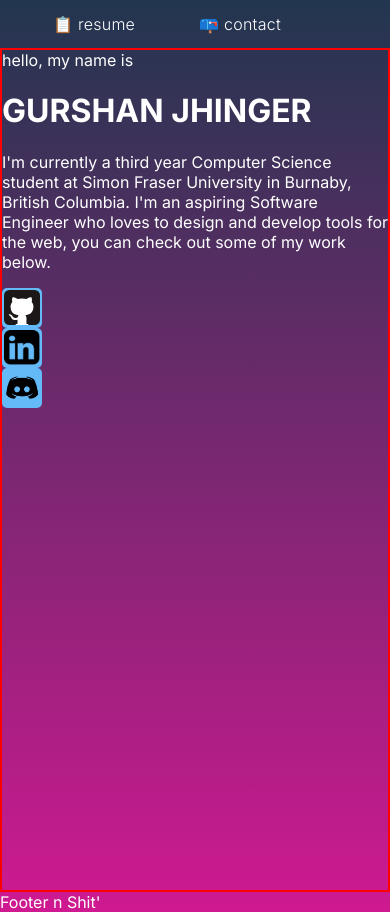
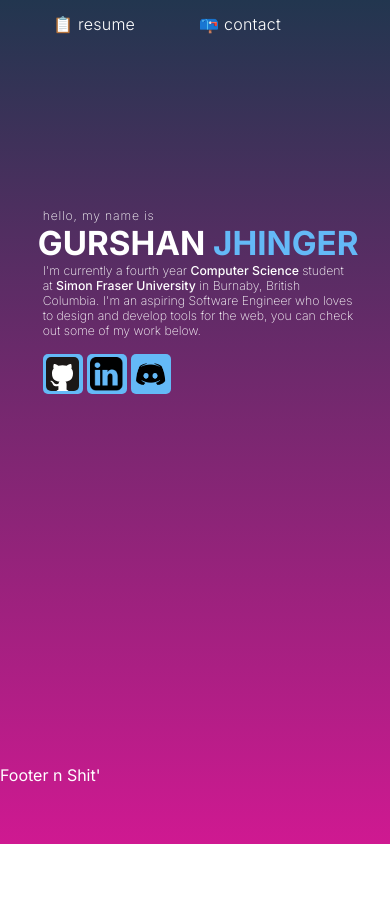
Before and after one commit to Jhinger/website, a Next.js app: page / in a window 390 px wide. After the commit the page ends 844 px from the top, so only its background shows below. Built offline with nearby package versions, Linux system fonts and the light colour scheme.

Commit message:
still need to hook up buttons, mobile responsiveness working as intended - still need to write queries for other breakpoints.

```diff
--- a/components/Button/button.module.css
+++ b/components/Button/button.module.css
@@ -2,7 +2,14 @@
 .container {
     background-color: #64B9F7;
     border-radius: 5px;
-    padding: 0.15rem;
+    padding: 0.2rem;
     height: 2.5rem;
     width: 2.5rem;
+    margin: 0 0.25rem 0 0;
 }
+
+.container:hover {
+    background-color: #CF1991;
+    transition: 0.25s;
+    cursor: pointer;
+}
--- a/components/Header/header.jsx
+++ b/components/Header/header.jsx
@@ -4,11 +4,12 @@ import styles from './header.module.css'
 const Header = () => {
     return (
         <div className={styles.container}>
+            <div className={styles.content}>
                 <div className={styles.introduction}>hello, my name is</div>
                 <h1 className={styles.name}> GURSHAN <span className={styles.lastName}>JHINGER</span> </h1>
                 <p className={styles.description}>
-                I'm currently a third year <span>Computer Science</span> student at Simon Fraser
-                University in Burnaby, British Columbia. I'm an aspiring Software Engineer who
+                    I'm currently a fourth year <span className={styles.important}>Computer Science</span> student at <span className={styles.important}> Simon Fraser
+                    University</span> in Burnaby, British Columbia. I'm an aspiring Software Engineer who
                     loves to design and develop tools for the web, you can check out some of my work
                     below.
                 </p>
@@ -18,6 +19,7 @@ const Header = () => {
                     <Button type='discord' />
                 </div>
             </div>
+        </div>
     )
 }
 
--- a/components/Header/header.module.css
+++ b/components/Header/header.module.css
@@ -1,6 +1,107 @@
+.container,
+.introduction,
+.name,
+.lastName,
+.description
+{
+    margin: 0;
+}
 
 .container {
-    border: 2px solid red;
     min-width: 100%;
-    min-height: 100vh;
+    min-height: 85vh;
+    margin: 1rem 0 0 2.8rem;
+    border-left: 2px solid rgba(43, 77, 96, 0.3);
 }
+
+.content {
+    position: relative;
+    top: 15rem;
+    left: 20rem;
+    width: fit-content;
+    display: flex;
+    flex-direction: column;
+}
+
+.introduction {
+    width: fit-content;
+    font-weight: 200;
+    font-size: 1.1rem;
+    letter-spacing: 0.05rem;
+    position: relative;
+    left: 0.5rem;
+}
+
+.name {
+    font-size: 5rem;
+    width: fit-content;
+}
+
+.lastName {
+    color: #64B9F7;
+}
+
+.description {
+    width: 40rem;
+    font-weight: 200;
+    position: relative;
+    left: 0.5rem;
+}
+
+.important {
+    font-weight: 500;
+}
+
+.buttonContainer {
+    width: fit-content;
+    display: flex;
+    flex-direction: row;
+    flex-wrap: nowrap;
+    position: relative;
+    left: 0.5rem;
+    margin: 1rem 0 0 0;
+}
+
+@media only screen and (max-width: 600px) {
+    .container {
+        margin: 0;
+        border-left: none;
+        display: flex;
+        justify-content: center;
+        min-height: 85vh;
+    }
+
+    .content {
+        top: 10rem;
+        left: 0
+    }
+
+    .introduction {
+        font-size: 3.15vw;
+    }
+
+    .name {
+        font-size: 8.5vw;
+        position: relative;
+        left: 0.2rem;
+    }
+
+    .description {
+        font-size: 3.15vw;
+        width: 80vw;
+        min-width: 300px;
+    }
+}
+
+
+@media only screen and (min-width: 600px) {
+
+}
+
+@media only screen and (min-width: 768px) {
+
+}
+
+@media only screen and (min-width: 992px) {
+
+}
--- a/styles/globals.css
+++ b/styles/globals.css
@@ -18,3 +18,16 @@ a {
 * {
   box-sizing: border-box;
 }
+
+body::-webkit-scrollbar {
+  width: 12px;               /* width of the entire scrollbar */
+}
+
+body::-webkit-scrollbar-track {
+  background: inherit;        /* color of the tracking area */
+}
+
+body::-webkit-scrollbar-thumb {
+  background-color: white;    /* color of the scroll thumb */
+  border-radius: 10rem;       /* roundness of the scroll thumb */
+}
```
Lines whose indentation alone changed are shown as unchanged.
